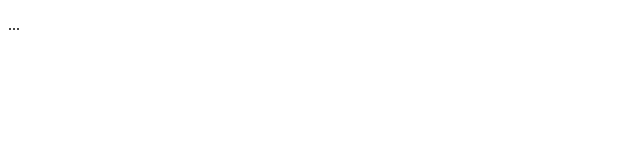
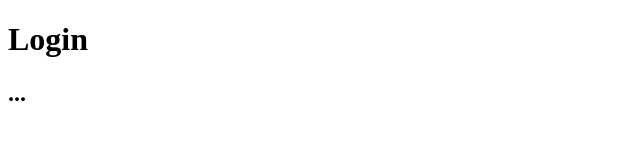
Before and after one commit to EduardoWisch/EduardoW, a plain HTML site: page logil.html in a window 1280 px wide. Shown: the whole page, without its empty margins (0-640 px from the left). Drawn offline with Linux system fonts and the light colour scheme.

Commit message:
criando um título

```diff
--- a/logil.html
+++ b/logil.html
@@ -6,6 +6,7 @@
     <title>Document</title>
 </head>
 <body>
-    <p>...</p>
+    <h1>Login</h1>
+    <h2>...</h2>
 </body>
 </html>
```
